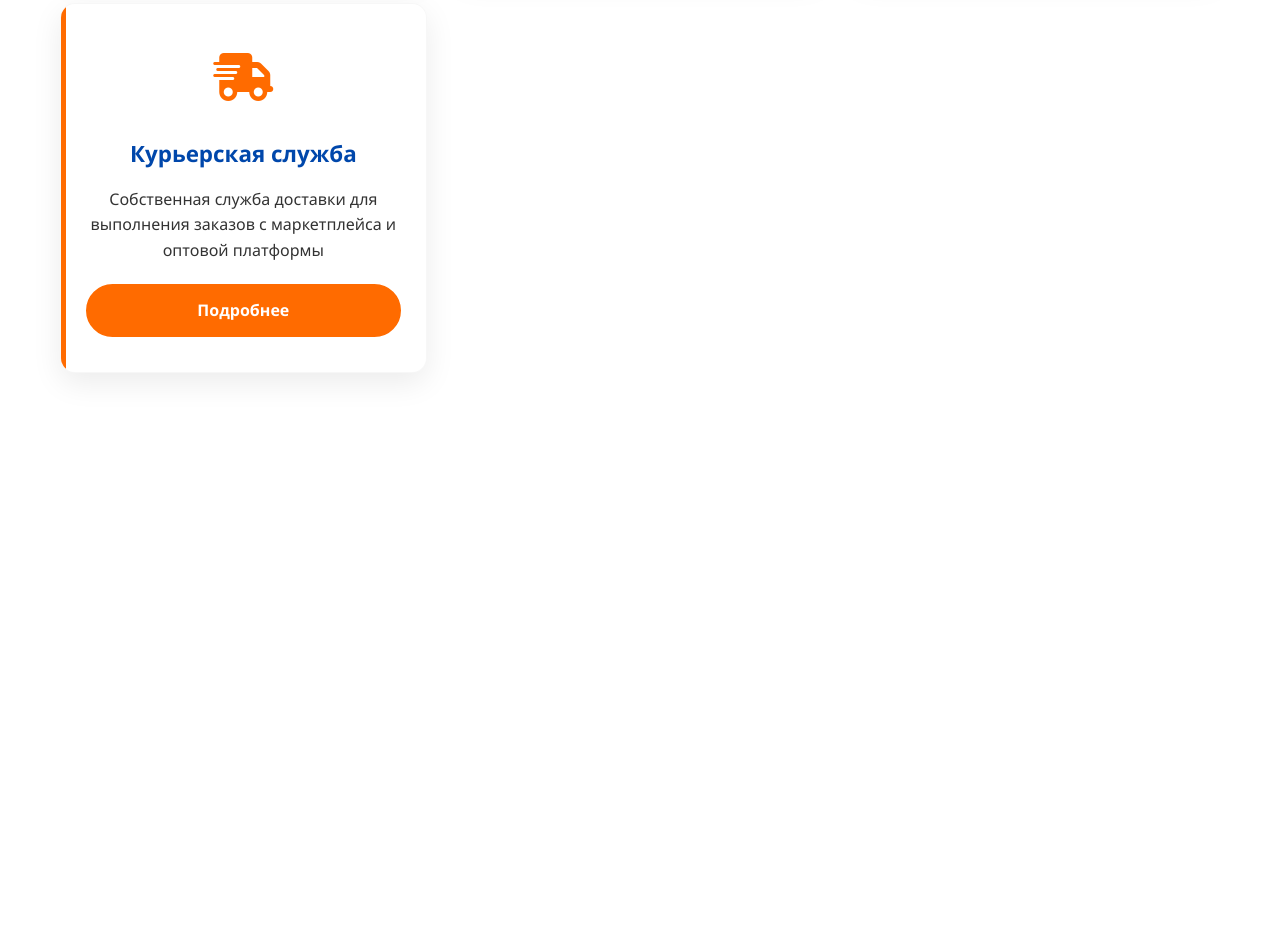
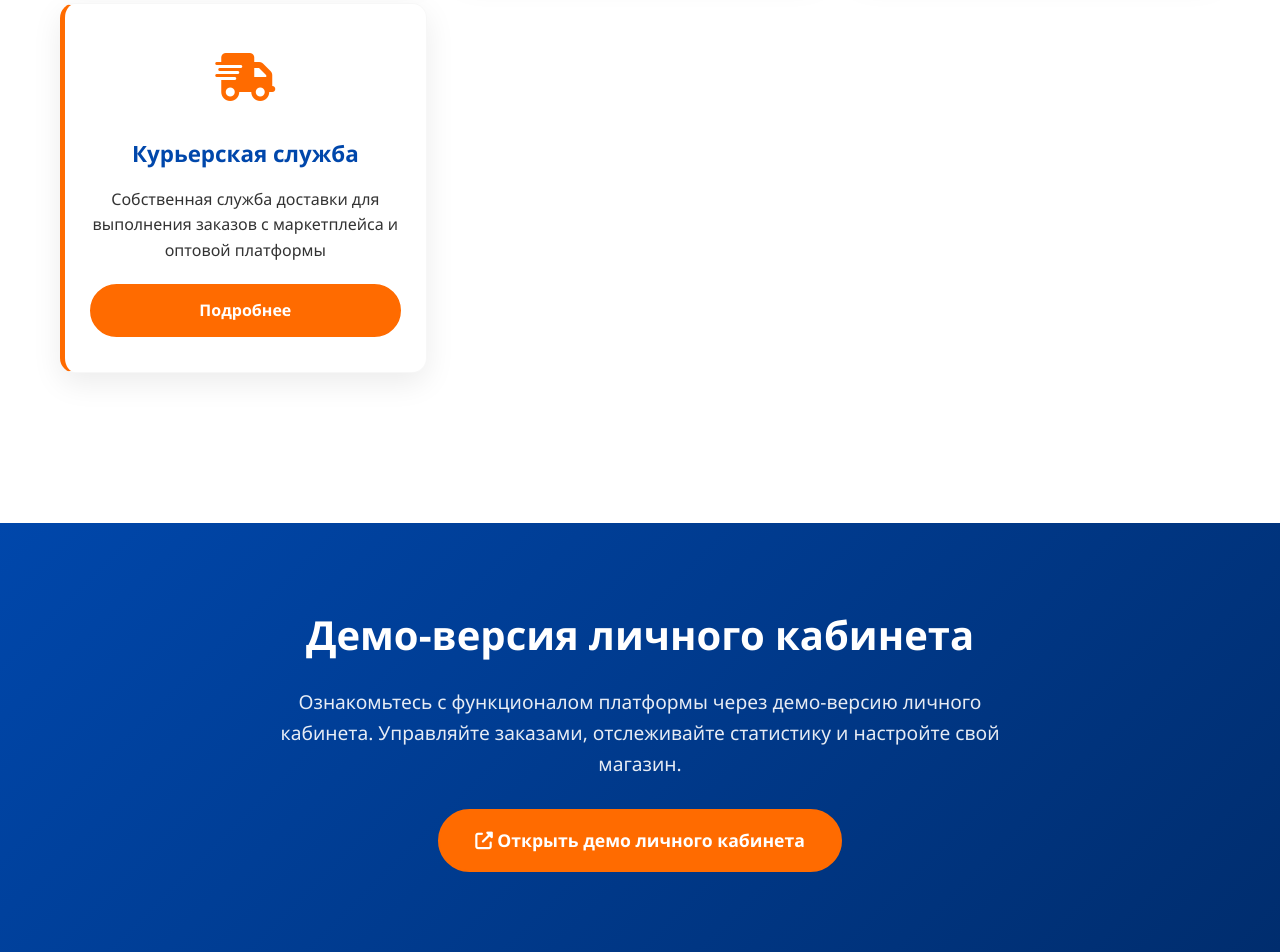
Before and after one commit to nyaganmaksimov-sys/cuim-presentation, a plain HTML site: page index.html in a window 1280 px wide. Shown: the part 1272-2224 px from the top of the page. Before the commit the page ends 1795 px from the top, so only its background shows below. Drawn offline with nearby package versions, Linux system fonts and the light colour scheme.

Commit message:
Update index.html

```diff
--- a/index.html
+++ b/index.html
@@ -247,7 +247,7 @@
             font-size: 1.1rem;
         }
 
-        /* Проекты - ИСПРАВЛЕННЫЙ КОД */
+        /* Проекты - УБРАН ПСЕВДОЭЛЕМЕНТ */
         .projects-grid {
             display: grid;
             grid-template-columns: repeat(auto-fit, minmax(300px, 1fr));
@@ -268,28 +268,12 @@
             display: flex;
             flex-direction: column;
             height: 100%;
-        }
-
-        .project-card:before {
-            content: '';
-            position: absolute;
-            top: 0;
-            left: 0;
-            width: 5px;
-            height: 100%;
-            background: var(--primary);
-            transition: var(--transition);
-            z-index: 1;
+            border-left: 5px solid var(--primary); /* Добавляем акцентную линию вместо псевдоэлемента */
         }
 
         .project-card:hover {
             transform: translateY(-10px);
             box-shadow: 0 15px 40px rgba(0, 0, 0, 0.12);
-        }
-
-        .project-card:hover:before {
-            width: 100%;
-            opacity: 0.05; /* Уменьшаем прозрачность чтобы не перекрывать контент */
         }
 
         .project-icon {
@@ -298,8 +282,6 @@
             color: var(--primary);
             transition: var(--transition);
             flex-shrink: 0;
-            position: relative;
-            z-index: 2;
         }
 
         .project-card:hover .project-icon {
@@ -311,15 +293,11 @@
             color: var(--secondary);
             font-size: 1.4rem;
             flex-shrink: 0;
-            position: relative;
-            z-index: 2;
         }
 
         .project-card p {
             flex-grow: 1;
             margin-bottom: 20px;
-            position: relative;
-            z-index: 2;
         }
 
         .project-btn {
@@ -333,8 +311,6 @@
             transition: var(--transition);
             border: 2px solid var(--primary);
             flex-shrink: 0;
-            position: relative;
-            z-index: 3; /* Увеличиваем z-index чтобы кнопка была выше overlay */
         }
 
         .project-btn:hover {
@@ -342,6 +318,50 @@
             color: var(--primary);
             transform: translateY(-2px);
             box-shadow: 0 5px 15px rgba(255, 107, 0, 0.3);
+        }
+
+        /* Демо секция */
+        .demo-section {
+            background: linear-gradient(135deg, var(--secondary), #002d6e);
+            color: white;
+            text-align: center;
+            padding: 80px 0;
+        }
+
+        .demo-content {
+            max-width: 800px;
+            margin: 0 auto;
+        }
+
+        .demo-content h2 {
+            font-size: 2.5rem;
+            margin-bottom: 20px;
+        }
+
+        .demo-content p {
+            font-size: 1.2rem;
+            margin-bottom: 30px;
+            opacity: 0.9;
+        }
+
+        .demo-btn {
+            display: inline-block;
+            background: var(--primary);
+            color: white;
+            padding: 15px 35px;
+            border-radius: 50px;
+            text-decoration: none;
+            font-weight: 600;
+            transition: var(--transition);
+            border: 2px solid var(--primary);
+            font-size: 1.1rem;
+        }
+
+        .demo-btn:hover {
+            background: transparent;
+            color: white;
+            transform: translateY(-3px);
+            box-shadow: 0 8px 20px rgba(255, 107, 0, 0.4);
         }
 
         /* Презентации проектов */
@@ -814,6 +834,7 @@
                 <li><a href="#opt">Оптовая платформа</a></li>
                 <li><a href="#ads">Доска объявлений</a></li>
                 <li><a href="#courier">Курьерская служба</a></li>
+                <li><a href="#demo">Демо</a></li>
                 <li><a href="#finance">Финансы</a></li>
                 <li><a href="#contact">Контакты</a></li>
             </ul>
@@ -868,7 +889,18 @@
         </div>
     </section>
 
-    <!-- Остальные секции остаются без изменений -->
+    <!-- Демо секция -->
+    <section id="demo" class="demo-section">
+        <div class="container demo-content fade-in">
+            <h2>Демо-версия личного кабинета</h2>
+            <p>Ознакомьтесь с функционалом платформы через демо-версию личного кабинета. Управляйте заказами, отслеживайте статистику и настройте свой магазин.</p>
+            <a href="https://nyaganmaksimov-sys.github.io/cuim/pages/cuim-dashboard.html" class="demo-btn" target="_blank">
+                <i class="fas fa-external-link-alt"></i> Открыть демо личного кабинета
+            </a>
+        </div>
+    </section>
+
+    <!-- Остальные секции (маркетплейс, опт, объявления, курьерская служба, финансы, контакты) -->
     <!-- ... -->
 
     <script>
@@ -926,7 +958,7 @@
             });
         }, observerOptions);
 
-        document.querySelectorAll('.project-card, .finance-card, .chart-container, .project-presentation, .contact-form').forEach(el => {
+        document.querySelectorAll('.project-card, .finance-card, .chart-container, .project-presentation, .contact-form, .demo-content').forEach(el => {
             observer.observe(el);
         });
 
```
